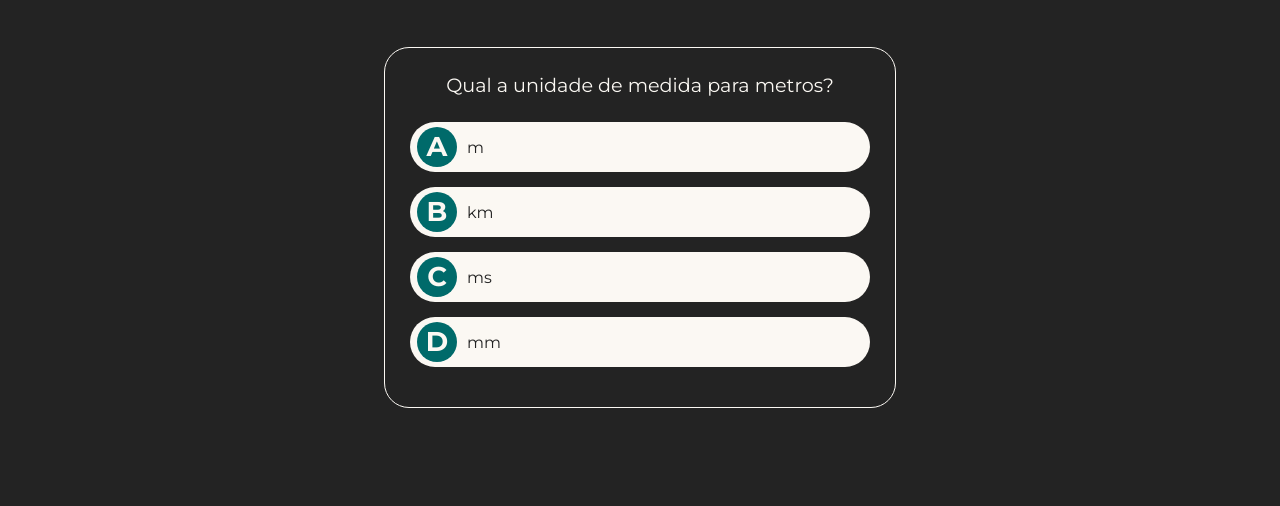
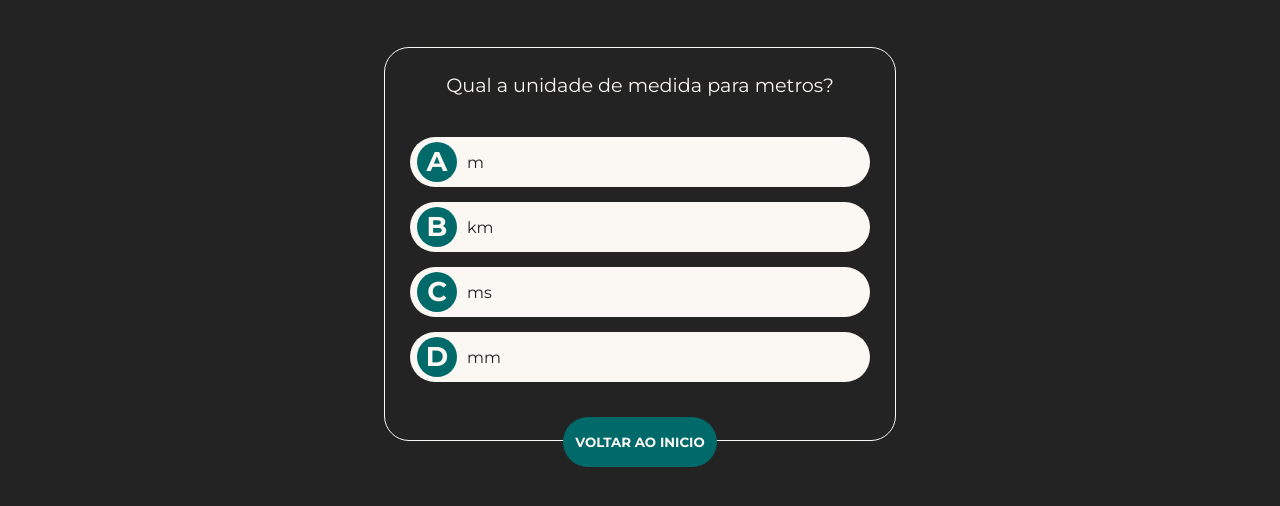
Before and after one commit to MarcioParanhos/Quizz-com-vanilla-JS, a plain HTML site: page quizz.html in a window 1280 px wide. Shown: the part 122-628 px from the top of the page. Drawn offline with Linux system fonts and the light colour scheme.

Commit message:
Ajustes Importantes

```diff
--- a/css/style.css
+++ b/css/style.css
@@ -72,6 +72,12 @@ body {
   border: 1px solid #fbf8f3;
   padding: 25px;
   border-radius: 25px;
+  display: flex;
+  flex-direction: column;
+}
+#quizz-container a {
+  text-align: center;
+  height: 18px;
 }
 #question {
   text-align: center;
--- a/quizz.html
+++ b/quizz.html
@@ -31,7 +31,9 @@
             <button><span class="btn-letter">c</span> <span class="question-answer">ms</span></button>
             <button><span class="btn-letter">d</span> <span class="question-answer">mm</span></button>
         </div>
+        <a href="index.html"><button id="restart">Voltar ao Inicio</button></a>
     </div>
+
 
     <!-- TEMPLATE DA RESPOSTA -->
     <button class="answer-template hide"><span class="btn-letter">d</span> <span
```
